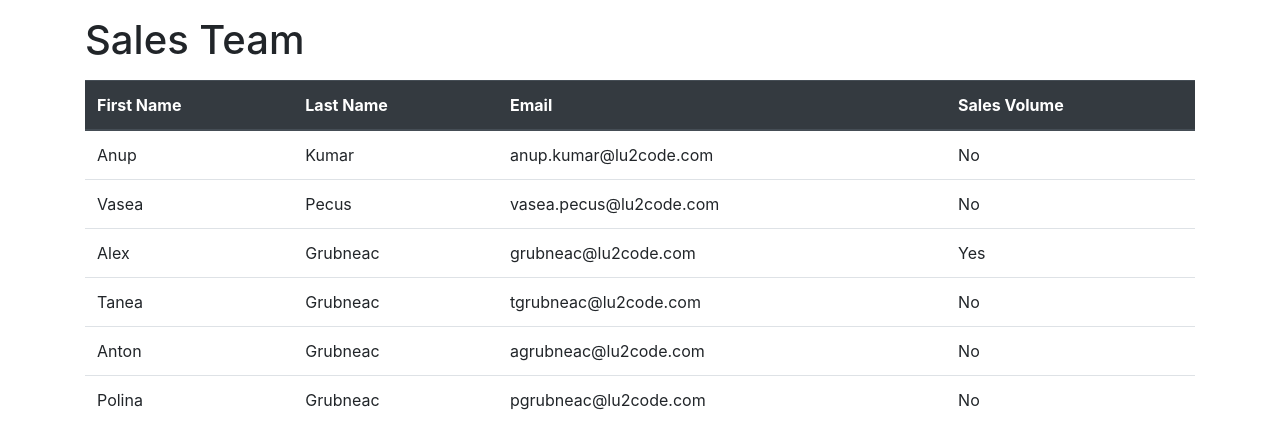
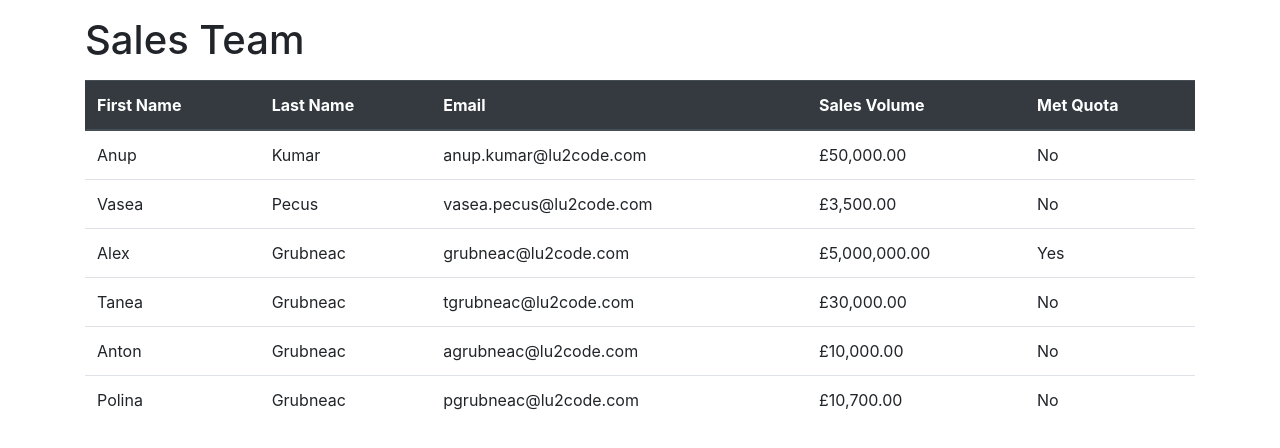
Before and after one commit to grubneac/udemyAngular, an Angular app in the folder angular-training/sales-project/: page / in a window 1280 px wide. Shown: the top 448 px of the page. Built offline with nearby package versions, Linux system fonts and the light colour scheme.

Commit message:
add  CurrencyPipe

```diff
--- a/angular-training/sales-project/src/app/sales-person-list/sales-person-list-bootstrap.component.html
+++ b/angular-training/sales-project/src/app/sales-person-list/sales-person-list-bootstrap.component.html
@@ -4,6 +4,7 @@
         <th>Last Name</th>
         <th>Email</th>
         <th>Sales Volume</th>
+        <th>Met Quota</th>
     </thead>
 
     <tbody>
@@ -11,6 +12,7 @@
             <td>{{tempSalePerson.firstName}}</td>
             <td>{{tempSalePerson.lastName}}</td>
             <td>{{tempSalePerson.email}}</td>
+            <td>{{tempSalePerson.salesVolume | currency: "GBP"}}</td>
             <td>
                 <div *ngIf="tempSalePerson.salesVolume >= 60000; else myElseBloc">Yes</div>
                 <ng-template #myElseBloc>No</ng-template>
```
